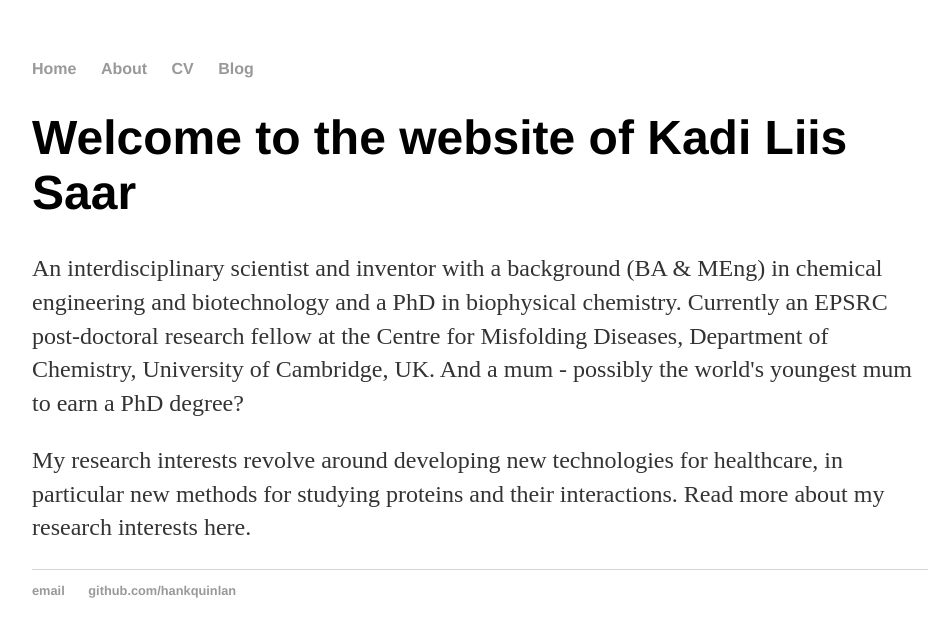
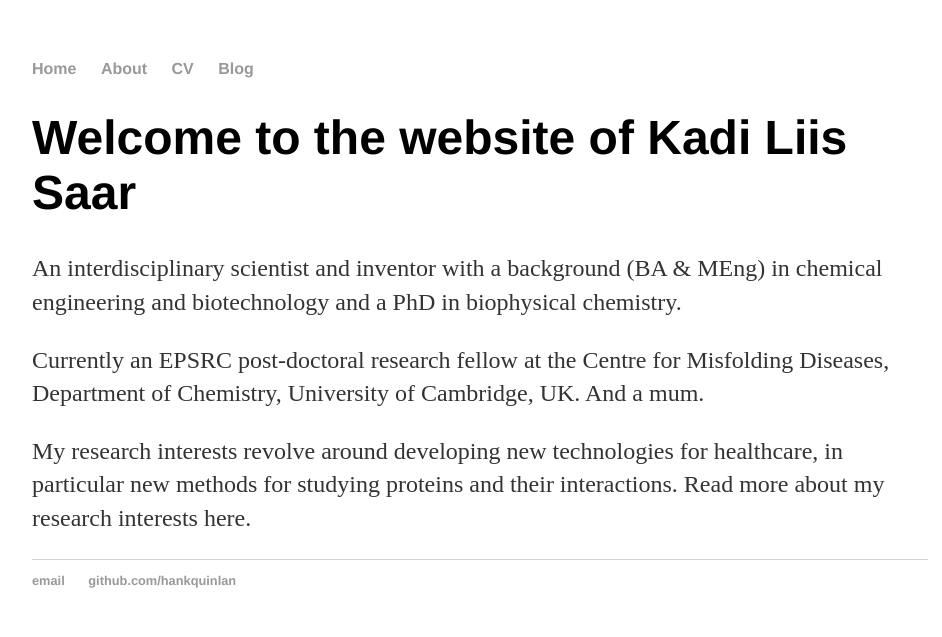
Before and after one commit to kadiliissaar/kadiliissaar.github.io, a Jekyll site: the page built from index.html, in a window 1280 px wide. Shown: the top 637 px of the page, without its empty margins (160-1102 px from the left). Built offline with Jekyll 4.4.1, drawn with Linux system fonts in a browser that asks for light colours.

Commit message:
Update index.html

```diff
--- a/index.html
+++ b/index.html
@@ -4,10 +4,11 @@
 ---
 <div class="blurb">
 	<h1>Welcome to the website of Kadi Liis Saar</h1>
-	<p>An interdisciplinary scientist and inventor with a background (BA & MEng)
-in chemical engineering and biotechnology and a PhD in biophysical chemistry. Currently an
-EPSRC post-doctoral research fellow at the Centre for Misfolding Diseases, Department
-of Chemistry, University of Cambridge, UK. And a mum - possibly the world's youngest mum to earn a PhD degree?</p>
-
-<p>My research interests revolve around developing new technologies for healthcare, in particular new methods for studying proteins and their interactions. Read more about my research interests here.</p>
+	<p>An interdisciplinary scientist and inventor with a background (BA & MEng) in chemical engineering
+and biotechnology and a PhD in biophysical chemistry.</p>
+	<p> Currently an EPSRC post-doctoral research fellow at the Centre for Misfolding Diseases, Department
+of Chemistry, University of Cambridge, UK. And a mum. </p>
+<!–– - possibly the world's youngest mum to earn a PhD degree? ––>
+	<p>My research interests revolve around developing new technologies for healthcare, in particular
+new methods for studying proteins and their interactions. Read more about my research interests here.</p>
 </div><!-- /.blurb -->
```
